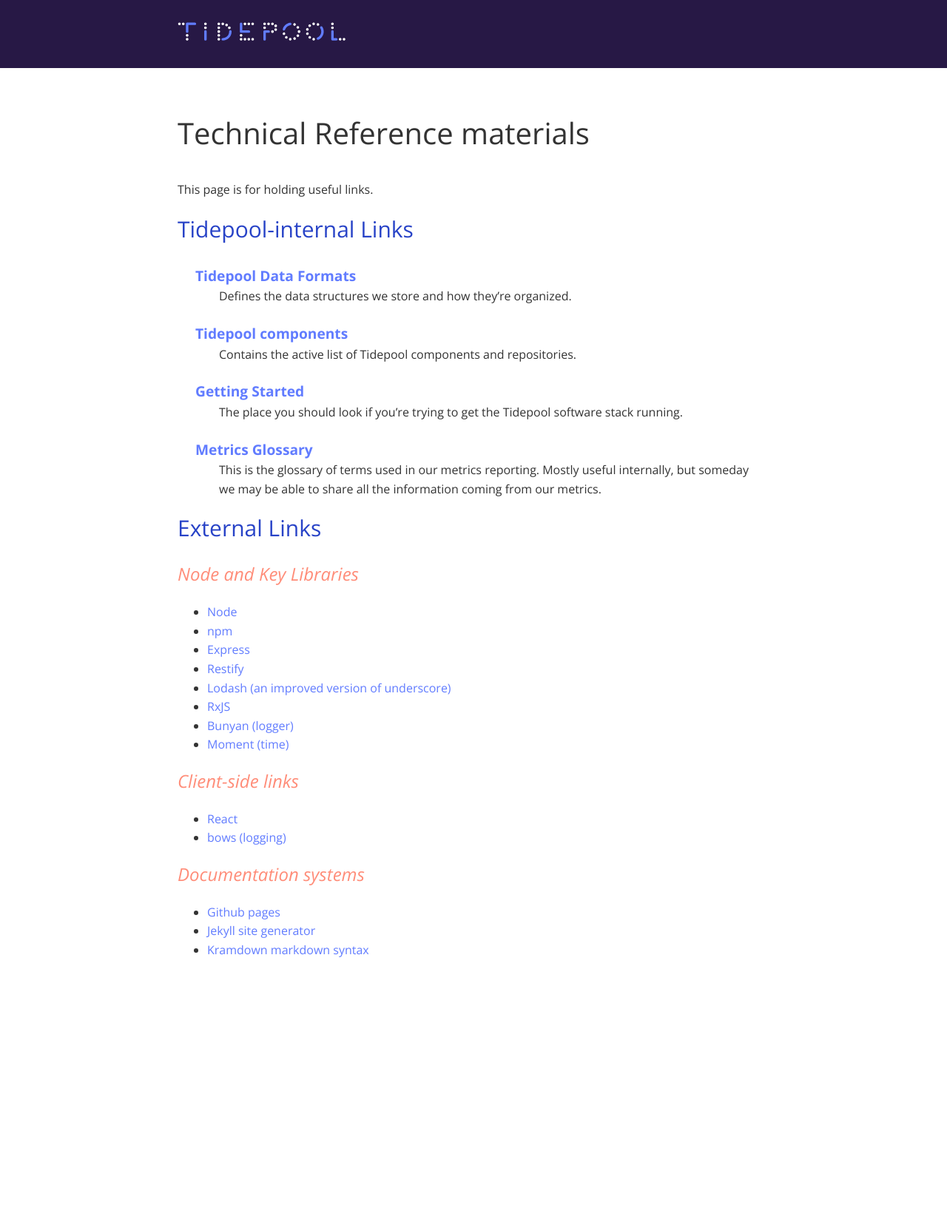
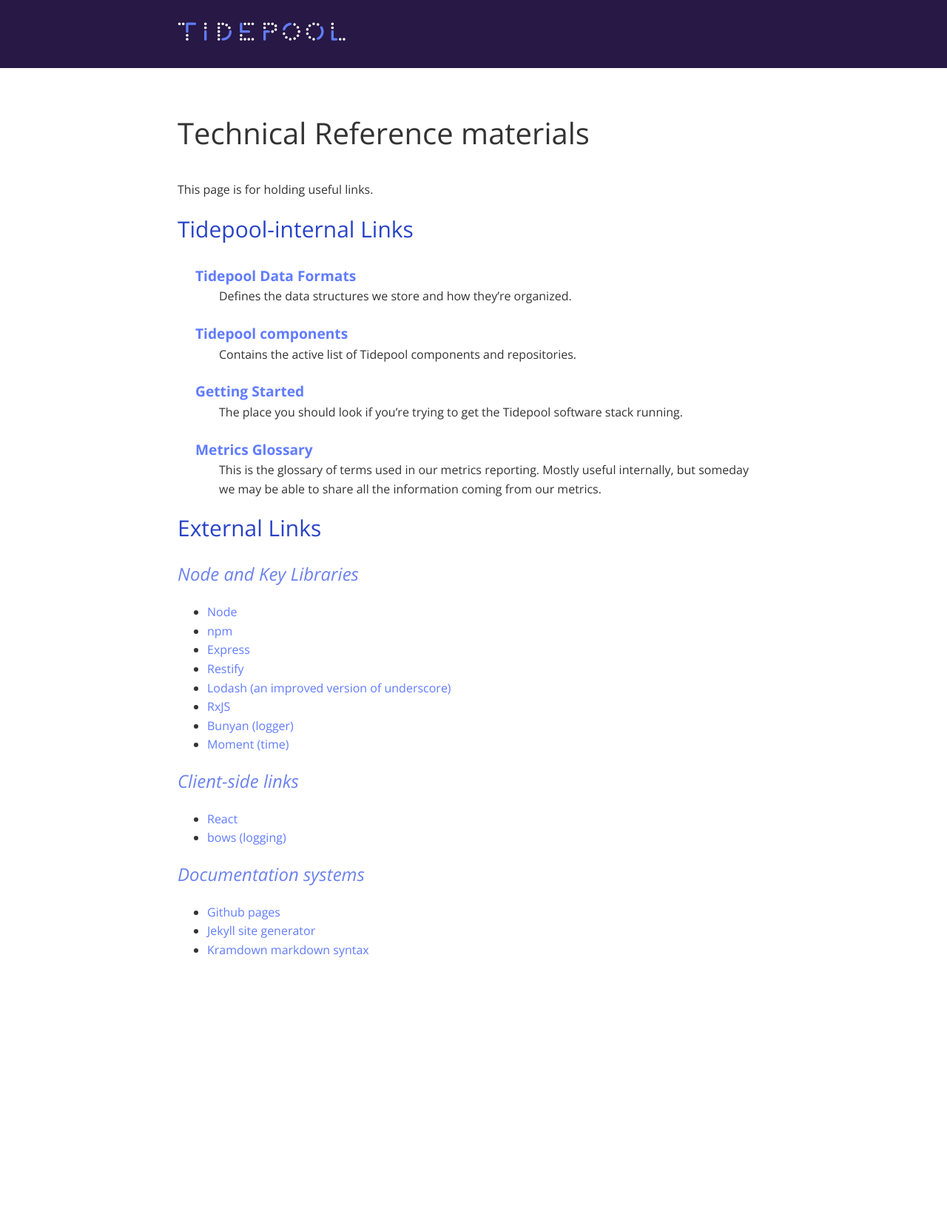
Before and after one commit to tidepool-org/tidepool-org.github.io, a Jekyll site: the page built from References.md, in a window 1280 px wide. Shown: the whole page at 74% size. Built offline with Jekyll 4.4.1, drawn with Linux system fonts in a browser that asks for light colours; nearby versions of some CDN libraries.

Commit message:
Remove salmon title color

```diff
--- a/css/site.css
+++ b/css/site.css
@@ -870,7 +870,7 @@ ul.sf-menu li li li.sfHover ul {
 .entry-content h3 {
 	font-size: 24px;
 	font-style: italic;
-	color: #FF8D79;
+	color: #6C82EE;
 	margin: 0 0 1em;
 	line-height: 1.2em;
 }
```
